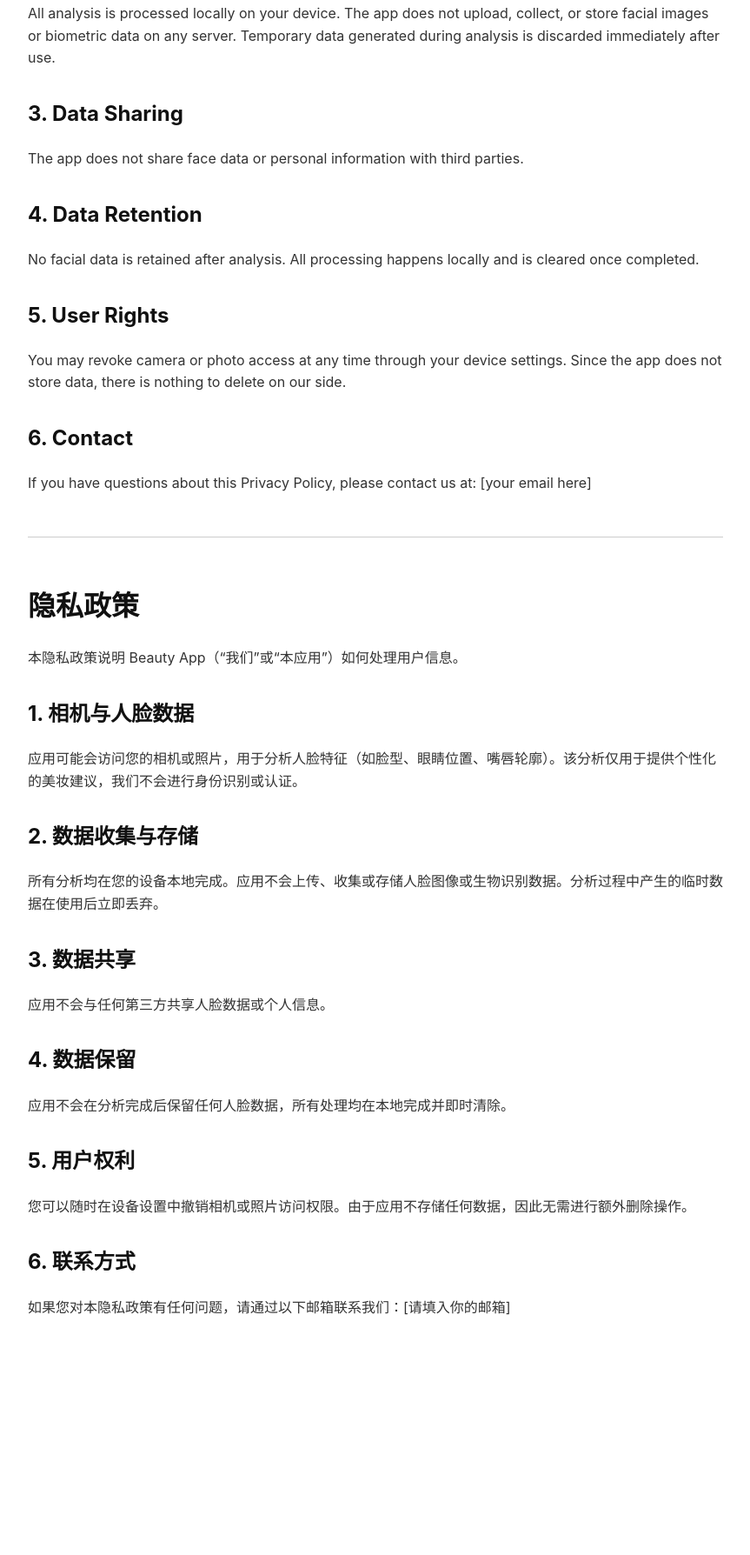
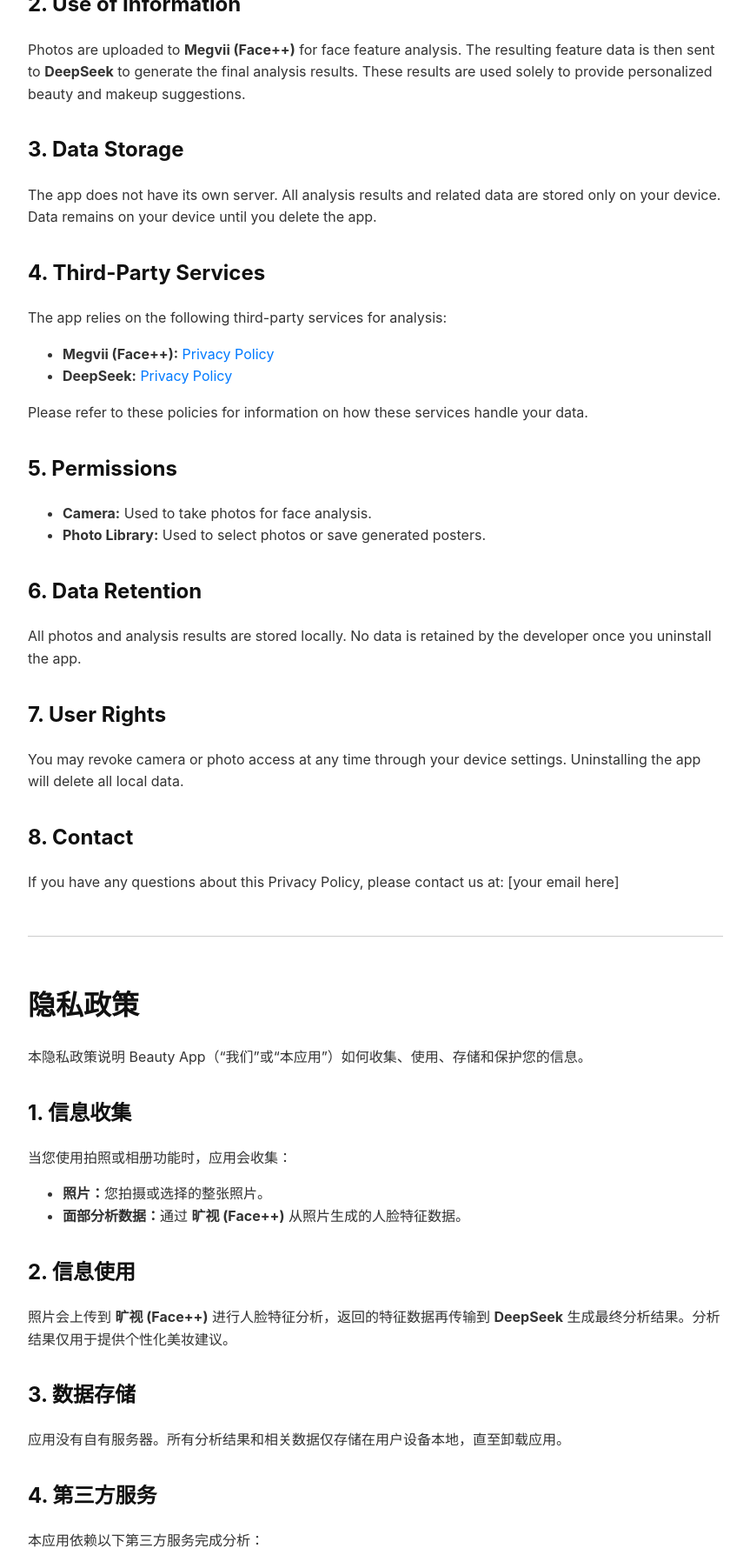
Before and after one commit to UCanSeeeeee/privacy-policy, a plain HTML site: page index.html in a window 1280 px wide. Shown: the part 422-2210 px from the top of the page at 87% size, without its empty margins (208-1071 px from the left). Before the commit the page ends 2018 px from the top, so only its background shows below. Drawn offline with Linux system fonts and the light colour scheme.

Commit message:
Update index.html

```diff
--- a/index.html
+++ b/index.html
@@ -12,94 +12,128 @@
       line-height: 1.6;
       color: #333;
     }
-    h1, h2 {
-      color: #111;
-    }
-    .section {
-      margin-bottom: 2rem;
-    }
-    .lang {
-      margin-top: 3rem;
-      padding-top: 2rem;
-      border-top: 1px solid #ccc;
-    }
+    h1, h2 { color: #111; }
+    .section { margin-bottom: 2rem; }
+    .lang { margin-top: 3rem; padding-top: 2rem; border-top: 1px solid #ccc; }
+    a { color: #007aff; text-decoration: none; }
+    a:hover { text-decoration: underline; }
   </style>
 </head>
 <body>
   <h1>Privacy Policy</h1>
 
   <div class="section">
-    <p>This Privacy Policy explains how the Beauty App (“we”, “our”, or “the app”) handles user information.</p>
+    <p>This Privacy Policy explains how Beauty App (“we” or “the app”) collects, uses, stores, and protects your information.</p>
   </div>
 
   <div class="section">
-    <h2>1. Camera and Face Data</h2>
-    <p>The app may access your camera or photos in order to analyze general facial features (such as face shape, eye position, or lip outline).
-       This analysis is solely for generating personalized beauty and makeup suggestions.
-       We do not perform identity recognition or authentication.</p>
+    <h2>1. Information Collection</h2>
+    <p>When you use the app's photo capture or photo library feature, we collect:</p>
+    <ul>
+      <li><strong>Photos:</strong> Full photos taken or selected by you.</li>
+      <li><strong>Face analysis data:</strong> Feature data generated by <strong>Megvii (Face++)</strong> from your photos.</li>
+    </ul>
   </div>
 
   <div class="section">
-    <h2>2. Data Collection and Storage</h2>
-    <p>All analysis is processed locally on your device. The app does not upload, collect, or store facial images or biometric data on any server.
-       Temporary data generated during analysis is discarded immediately after use.</p>
+    <h2>2. Use of Information</h2>
+    <p>Photos are uploaded to <strong>Megvii (Face++)</strong> for face feature analysis. The resulting feature data is then sent to <strong>DeepSeek</strong> to generate the final analysis results. These results are used solely to provide personalized beauty and makeup suggestions.</p>
   </div>
 
   <div class="section">
-    <h2>3. Data Sharing</h2>
-    <p>The app does not share face data or personal information with third parties.</p>
+    <h2>3. Data Storage</h2>
+    <p>The app does not have its own server. All analysis results and related data are stored only on your device. Data remains on your device until you delete the app.</p>
   </div>
 
   <div class="section">
-    <h2>4. Data Retention</h2>
-    <p>No facial data is retained after analysis. All processing happens locally and is cleared once completed.</p>
+    <h2>4. Third-Party Services</h2>
+    <p>The app relies on the following third-party services for analysis:</p>
+    <ul>
+      <li><strong>Megvii (Face++):</strong> <a href="https://www.faceplusplus.com.cn/privacy-policy/" target="_blank">Privacy Policy</a></li>
+      <li><strong>DeepSeek:</strong> <a href="https://cdn.deepseek.com/policies/en-US/deepseek-privacy-policy.html" target="_blank">Privacy Policy</a></li>
+    </ul>
+    <p>Please refer to these policies for information on how these services handle your data.</p>
   </div>
 
   <div class="section">
-    <h2>5. User Rights</h2>
-    <p>You may revoke camera or photo access at any time through your device settings. Since the app does not store data, there is nothing to delete on our side.</p>
+    <h2>5. Permissions</h2>
+    <ul>
+      <li><strong>Camera:</strong> Used to take photos for face analysis.</li>
+      <li><strong>Photo Library:</strong> Used to select photos or save generated posters.</li>
+    </ul>
   </div>
 
   <div class="section">
-    <h2>6. Contact</h2>
-    <p>If you have questions about this Privacy Policy, please contact us at: [your email here]</p>
+    <h2>6. Data Retention</h2>
+    <p>All photos and analysis results are stored locally. No data is retained by the developer once you uninstall the app.</p>
+  </div>
+
+  <div class="section">
+    <h2>7. User Rights</h2>
+    <p>You may revoke camera or photo access at any time through your device settings. Uninstalling the app will delete all local data.</p>
+  </div>
+
+  <div class="section">
+    <h2>8. Contact</h2>
+    <p>If you have any questions about this Privacy Policy, please contact us at: [your email here]</p>
   </div>
 
   <div class="lang">
     <h1>隐私政策</h1>
 
     <div class="section">
-      <p>本隐私政策说明 Beauty App（“我们”或“本应用”）如何处理用户信息。</p>
+      <p>本隐私政策说明 Beauty App（“我们”或“本应用”）如何收集、使用、存储和保护您的信息。</p>
     </div>
 
     <div class="section">
-      <h2>1. 相机与人脸数据</h2>
-      <p>应用可能会访问您的相机或照片，用于分析人脸特征（如脸型、眼睛位置、嘴唇轮廓）。该分析仅用于提供个性化的美妆建议，我们不会进行身份识别或认证。</p>
+      <h2>1. 信息收集</h2>
+      <p>当您使用拍照或相册功能时，应用会收集：</p>
+      <ul>
+        <li><strong>照片：</strong>您拍摄或选择的整张照片。</li>
+        <li><strong>面部分析数据：</strong>通过 <strong>旷视 (Face++)</strong> 从照片生成的人脸特征数据。</li>
+      </ul>
     </div>
 
     <div class="section">
-      <h2>2. 数据收集与存储</h2>
-      <p>所有分析均在您的设备本地完成。应用不会上传、收集或存储人脸图像或生物识别数据。分析过程中产生的临时数据在使用后立即丢弃。</p>
+      <h2>2. 信息使用</h2>
+      <p>照片会上传到 <strong>旷视 (Face++)</strong> 进行人脸特征分析，返回的特征数据再传输到 <strong>DeepSeek</strong> 生成最终分析结果。分析结果仅用于提供个性化美妆建议。</p>
     </div>
 
     <div class="section">
-      <h2>3. 数据共享</h2>
-      <p>应用不会与任何第三方共享人脸数据或个人信息。</p>
+      <h2>3. 数据存储</h2>
+      <p>应用没有自有服务器。所有分析结果和相关数据仅存储在用户设备本地，直至卸载应用。</p>
     </div>
 
     <div class="section">
-      <h2>4. 数据保留</h2>
-      <p>应用不会在分析完成后保留任何人脸数据，所有处理均在本地完成并即时清除。</p>
+      <h2>4. 第三方服务</h2>
+      <p>本应用依赖以下第三方服务完成分析：</p>
+      <ul>
+        <li><strong>旷视 (Face++)：</strong> <a href="https://www.faceplusplus.com.cn/privacy-policy/" target="_blank">隐私政策</a></li>
+        <li><strong>DeepSeek：</strong> <a href="https://cdn.deepseek.com/policies/en-US/deepseek-privacy-policy.html" target="_blank">隐私政策</a></li>
+      </ul>
     </div>
 
     <div class="section">
-      <h2>5. 用户权利</h2>
-      <p>您可以随时在设备设置中撤销相机或照片访问权限。由于应用不存储任何数据，因此无需进行额外删除操作。</p>
+      <h2>5. 权限使用说明</h2>
+      <ul>
+        <li><strong>相机：</strong>用于拍摄照片进行人脸分析。</li>
+        <li><strong>相册：</strong>用于选择照片或保存生成的海报。</li>
+      </ul>
     </div>
 
     <div class="section">
-      <h2>6. 联系方式</h2>
-      <p>如果您对本隐私政策有任何问题，请通过以下邮箱联系我们：[请填入你的邮箱]</p>
+      <h2>6. 数据保留</h2>
+      <p>所有照片和分析结果均存储在本地设备，卸载应用后不会保留任何数据。</p>
+    </div>
+
+    <div class="section">
+      <h2>7. 用户权利</h2>
+      <p>您可以随时在设备设置中撤销相机或相册权限。卸载应用将删除所有本地数据。</p>
+    </div>
+
+    <div class="section">
+      <h2>8. 联系方式</h2>
+      <p>如对本隐私政策有任何疑问，请通过以下邮箱联系我们：[请填入邮箱]</p>
     </div>
   </div>
 </body>
```
